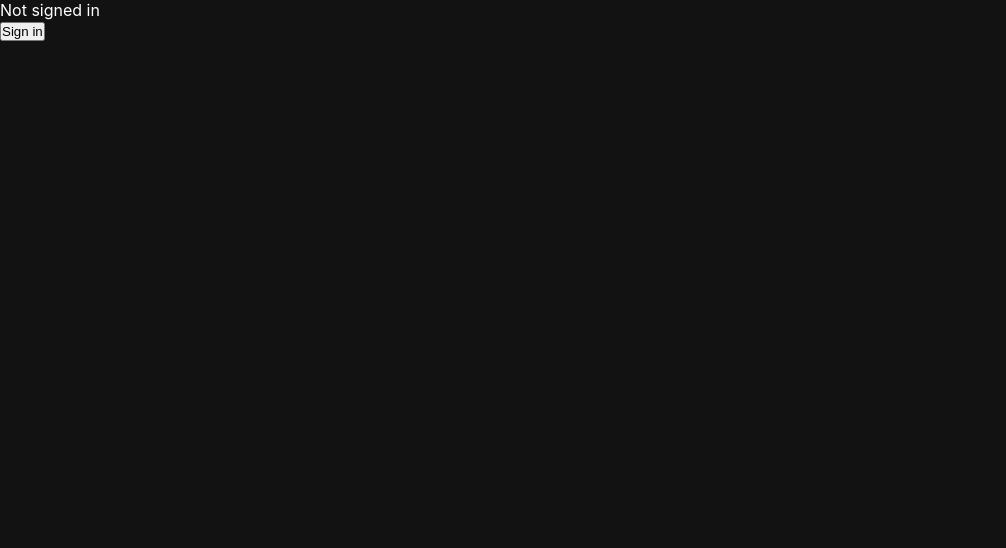
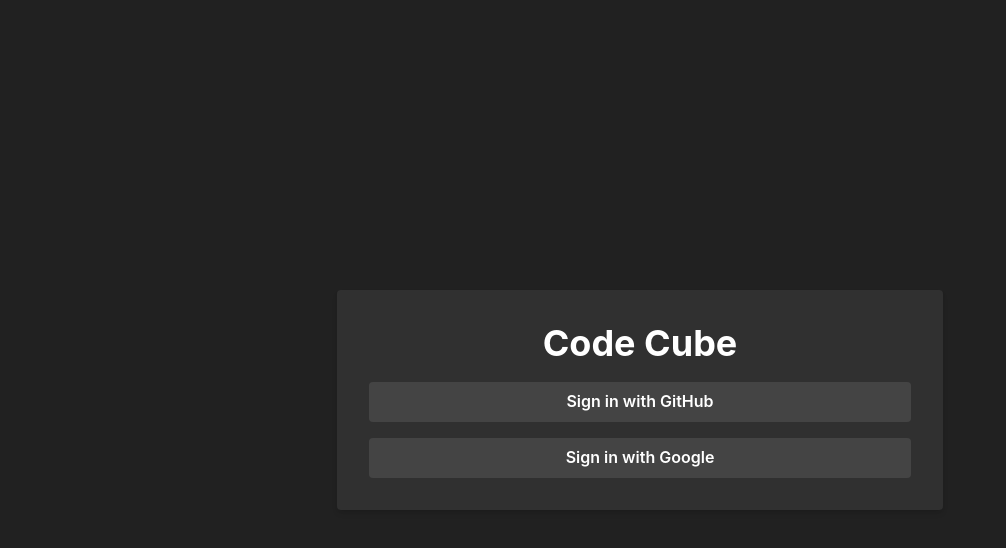
Before and after one commit to GaryJX/code-cube, a Next.js app in the folder client/: page /login in a window 1280 px wide. Shown: the top 548 px of the page, without its empty margins (0-1006 px from the left). Built offline with nearby package versions, Linux system fonts and the light colour scheme; no server answers.

Commit message:
Build out login page

```diff
--- a/client/components/Editor/Editor.tsx
+++ b/client/components/Editor/Editor.tsx
@@ -45,8 +45,6 @@
   return (
     <>
       <div className="pane top-pane" suppressHydrationWarning={true}>
-        <button onClick={() => signOut()}>Sign out </button>
-
         <CodeEditor
           language="xml"
           displayName="HTML"
--- /dev/null
+++ b/client/components/SignInButton/SignInButton.tsx
@@ -0,0 +1,25 @@
+import React from 'react'
+import { Button } from '@chakra-ui/react'
+import { signIn } from 'next-auth/client'
+
+type SignInButtonProps = {
+  provider: string
+}
+
+const SignInButton: React.FC<SignInButtonProps> = ({ provider }) => {
+  return (
+    <Button
+      borderRadius="base"
+      backgroundColor="#444444"
+      width="full"
+      _hover={{
+        backgroundColor: '#555555',
+      }}
+      onClick={() => signIn('github')}
+    >
+      Sign in with {provider}
+    </Button>
+  )
+}
+
+export default SignInButton
--- a/client/pages/_app.tsx
+++ b/client/pages/_app.tsx
@@ -4,6 +4,7 @@
 import { Provider } from 'next-auth/client'
 import useServerAxios from '@/hooks/useServerAxios'
 import '@/styles/globals.scss'
+import { ChakraProvider } from '@chakra-ui/react'
 
 const App: React.FC<AppProps> = ({ Component, pageProps }) => {
   const [serverAxios] = useServerAxios()
@@ -19,7 +20,9 @@
         <title>Code Code</title>
       </Head>
       <Provider session={pageProps.session}>
-        <Component {...pageProps} />
+        <ChakraProvider>
+          <Component {...pageProps} />
+        </ChakraProvider>
       </Provider>
     </>
   )
--- a/client/pages/login.tsx
+++ b/client/pages/login.tsx
@@ -1,8 +1,10 @@
-import { useEffect, useRef } from 'react'
+import React, { useEffect, useRef } from 'react'
 import { signIn, useSession } from 'next-auth/client'
 import { useRouter } from 'next/dist/client/router'
 import Loading from '@/components/Loading/Loading'
 import useLocalStorage from '@/hooks/useLocalStorage'
+import { Container, Flex, Heading, Button } from '@chakra-ui/react'
+import SignInButton from '@/components/SignInButton/SignInButton'
 
 const LoginPage: React.FC = () => {
   const router = useRouter()
@@ -31,10 +33,22 @@
 
   // TODO: Build Login/Signup modal
   return (
-    <>
-      Not signed in <br />
-      <button onClick={() => signIn('github')}>Sign in</button>
-    </>
+    <Flex alignItems="center" justifyContent="center" height="100vh">
+      <Container
+        boxShadow="md"
+        backgroundColor="#303030"
+        borderRadius="base"
+        padding="2rem"
+        display="flex"
+        flexDirection="column"
+        alignItems="center"
+        gridGap="1rem"
+      >
+        <Heading>Code Cube</Heading>
+        <SignInButton provider="GitHub" />
+        <SignInButton provider="Google" />
+      </Container>
+    </Flex>
   )
 }
 
--- a/client/styles/globals.scss
+++ b/client/styles/globals.scss
@@ -5,10 +5,8 @@
 }
 
 body {
-  font-family: -apple-system, BlinkMacSystemFont, 'Segoe UI', Helvetica, Arial,
-    sans-serif, 'Apple Color Emoji', 'Segoe UI Emoji', 'Segoe UI Symbol';
-  background: hsl(0, 0%, 7%);
-  color: white;
+  background-color: hsl(0, 0%, 13%) !important;
+  color: white !important;
 }
 
 // TODO: Delete styling below
```
